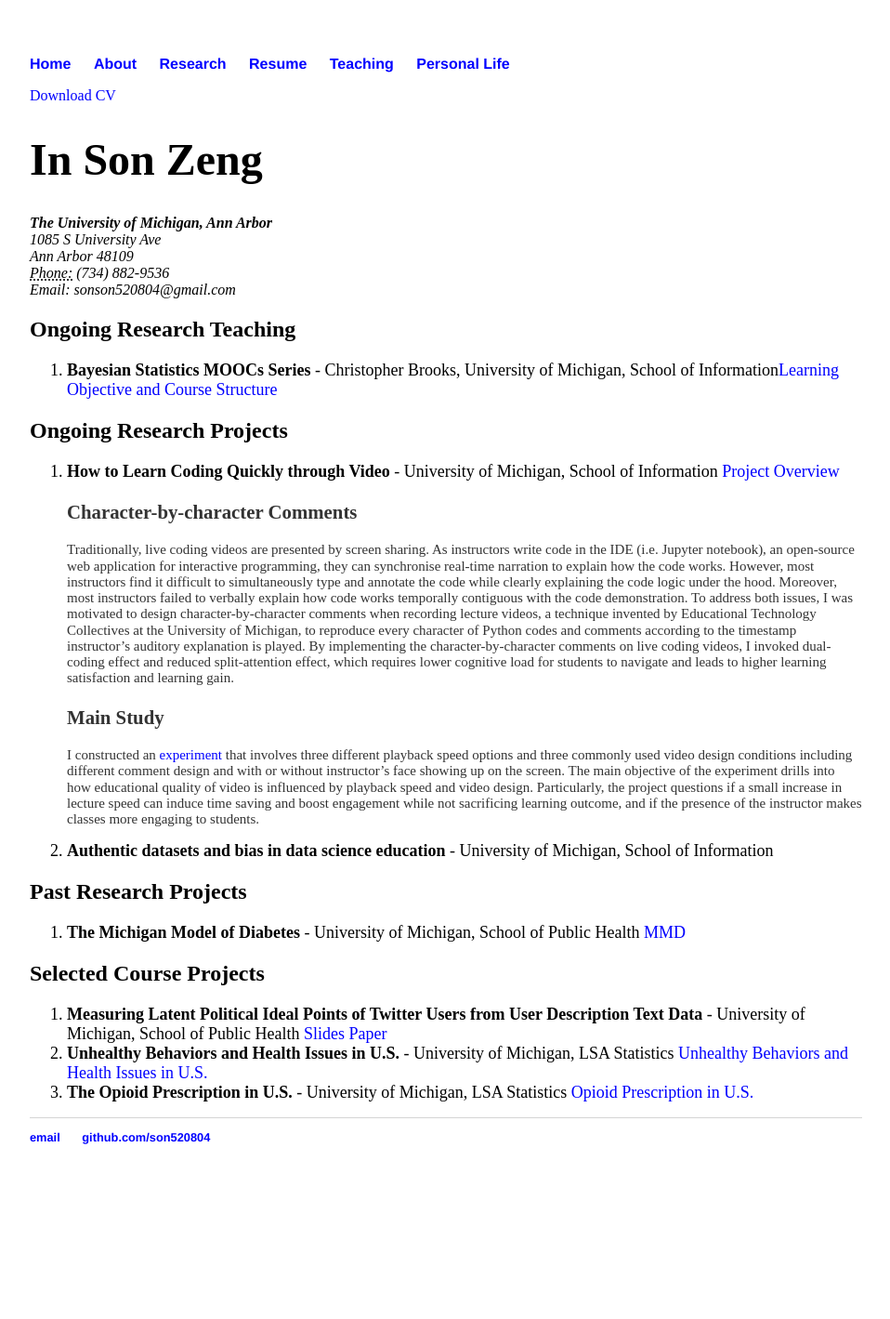
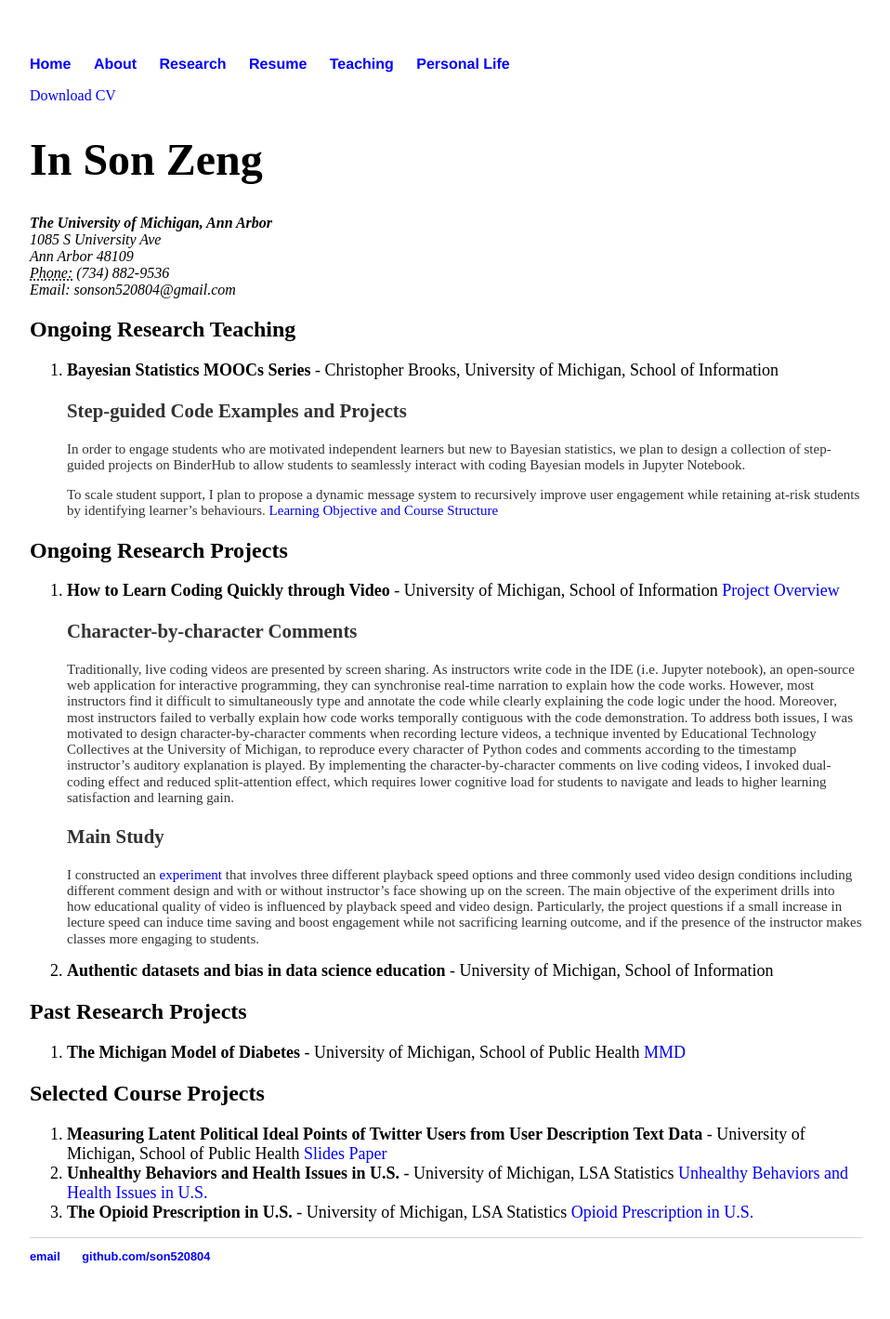
Before and after one commit to son520804/son520804.github.io, a Jekyll site: the page built from cv/index.html, in a window 1280 px wide. Shown: the whole page at 93% size, without its empty margins (160-1118 px from the left). Built offline with Jekyll 4.4.1, drawn with Linux system fonts in a browser that asks for light colours; before the commit the page ends 1291 px from its top, so only the background shows below that.

Commit message:
Update index.html

```diff
--- a/cv/index.html
+++ b/cv/index.html
@@ -24,7 +24,14 @@ title: InSon's Research Statement
 
 			<h2>Ongoing Research Teaching</h2>
 			<ol class="c">
-				<li style="font-size:18px;"><strong>Bayesian Statistics MOOCs Series</strong> - Christopher Brooks, University of Michigan, School of Information<a href="https://docs.google.com/document/d/1J0NSoQemLiyxZzhSrfQLMfDOZZSQBTky0oW86g-Uz98/edit?usp=sharing">Learning Objective and Course Structure</a></li>
+				<li style="font-size:18px;"><strong>Bayesian Statistics MOOCs Series</strong> - Christopher Brooks, University of Michigan, School of Information</li>
+
+				<p><strong>Step-guided Code Examples and Projects</strong></p>
+				<p style="font-size:15px;">In order to engage students who are motivated independent learners but new to Bayesian statistics, we plan to design a collection of step-guided projects on BinderHub to allow students to seamlessly interact with coding Bayesian models in Jupyter Notebook.</p>
+
+				<p style="font-size:15px;">To scale student support, I plan to propose a dynamic message system to recursively improve user engagement while retaining at-risk students by identifying learner’s behaviours.
+
+				<a href="https://docs.google.com/document/d/1J0NSoQemLiyxZzhSrfQLMfDOZZSQBTky0oW86g-Uz98/edit?usp=sharing">Learning Objective and Course Structure</a></li>
 			</ol>
 
 
```
